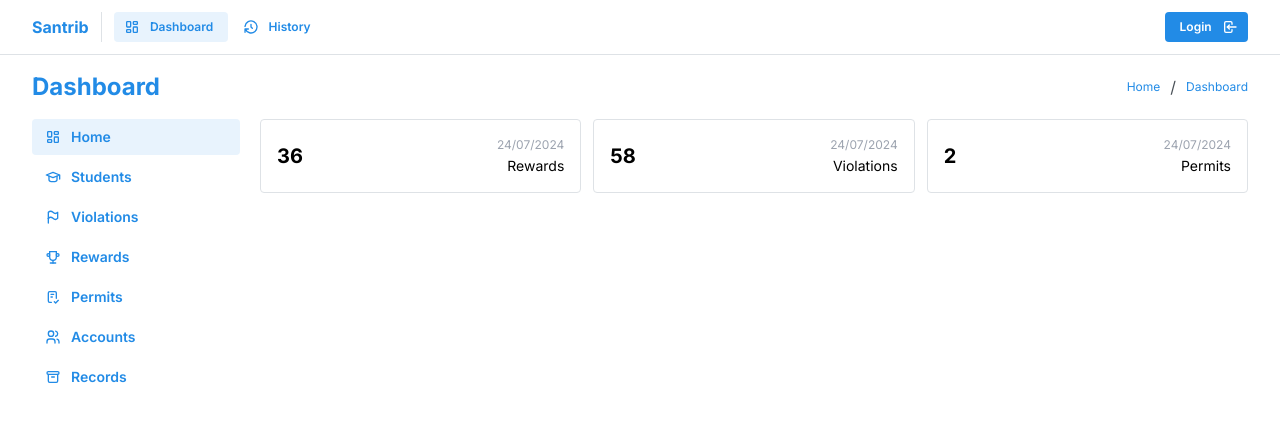
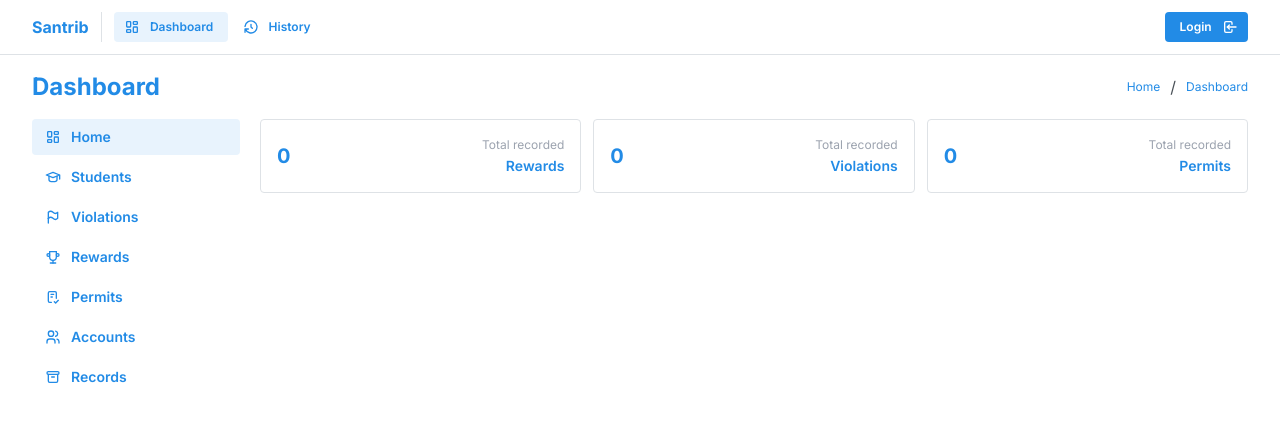
Before and after one commit to mafiefa02/santri-tertib, a Next.js app: page /dashboard in a window 1280 px wide. Shown: the top 422 px of the page. Built offline with nearby package versions, Linux system fonts and the light colour scheme; no server answers; the database is empty.

Commit message:
feat: implement dashboard statistics header

```diff
--- a/package.json
+++ b/package.json
@@ -20,6 +20,7 @@
     "@types/bcryptjs": "^2.4.6",
     "bcryptjs": "^2.4.3",
     "clsx": "^2.1.1",
+    "dayjs": "^1.11.12",
     "next": "14.2.5",
     "next-auth": "5.0.0-beta.18",
     "prisma": "latest",
--- /dev/null
+++ b/src/app/dashboard/_components/statistics-card.tsx
@@ -0,0 +1,33 @@
+import { Card, Skeleton } from '@mantine/core';
+import type { Prisma } from '@prisma/client';
+
+export const StatisticsCardLoading = () => (
+  <Skeleton className="h-[72px] w-full" />
+);
+
+export const StatisticsCard = async ({
+  name,
+  fetchFn,
+}: {
+  name: string;
+  fetchFn: Prisma.PrismaPromise<number>;
+}) => {
+  const value = await fetchFn;
+
+  return (
+    <Card
+      withBorder
+      className="flex cursor-pointer flex-row items-center justify-between hover:bg-gray-50"
+    >
+      <span className="text-xl font-bold text-mtn-primary-filled">{value}</span>
+      <div className="flex flex-col items-end gap-0">
+        <span className="text-xs text-gray-400 dark:text-mtn-dark-2">
+          Total recorded
+        </span>
+        <span className="text-sm font-semibold text-mtn-primary-filled">
+          {name}
+        </span>
+      </div>
+    </Card>
+  );
+};
--- a/src/app/dashboard/layout.tsx
+++ b/src/app/dashboard/layout.tsx
@@ -2,6 +2,8 @@ import { NavigationBar } from '@/components/navigation-bar';
 
 import { DashboardHeader } from './_components/dashboard-header';
 import { DashboardSidebar } from './_components/dashboard-sidebar';
+
+export const revalidate = 180;
 
 const DashboardLayout = ({
   children,
--- a/src/app/dashboard/page.tsx
+++ b/src/app/dashboard/page.tsx
@@ -1,34 +1,27 @@
-import { Card } from '@mantine/core';
-import React from 'react';
+import { Suspense } from 'react';
 
-const StatisticsCard = ({
-  name,
-  value,
-  date,
-}: {
-  name: string;
-  value: number;
-  date: string;
-}) => {
-  return (
-    <Card withBorder className="flex flex-row items-center justify-between">
-      <span className="text-xl font-bold">{value}</span>
-      <div className="flex flex-col items-end gap-0">
-        <span className="text-xs text-gray-400 dark:text-mtn-dark-2">
-          {date}
-        </span>
-        <span className="text-sm">{name}</span>
-      </div>
-    </Card>
-  );
-};
+import prisma from '@/config/db';
+
+import {
+  StatisticsCard,
+  StatisticsCardLoading,
+} from './_components/statistics-card';
 
 const DashboardPage = () => {
   return (
     <div className="grid grid-cols-1 gap-x-3 gap-y-2 mtn-sm:grid-cols-3">
-      <StatisticsCard date="24/07/2024" name="Rewards" value={36} />
-      <StatisticsCard date="24/07/2024" name="Violations" value={58} />
-      <StatisticsCard date="24/07/2024" name="Permits" value={2} />
+      <Suspense fallback={<StatisticsCardLoading />}>
+        <StatisticsCard fetchFn={prisma.rewardRecord.count()} name="Rewards" />
+      </Suspense>
+      <Suspense fallback={<StatisticsCardLoading />}>
+        <StatisticsCard
+          fetchFn={prisma.violationRecord.count()}
+          name="Violations"
+        />
+      </Suspense>
+      <Suspense fallback={<StatisticsCardLoading />}>
+        <StatisticsCard fetchFn={prisma.leaveRecord.count()} name="Permits" />
+      </Suspense>
     </div>
   );
 };
```
Also changed, not shown: 1 other file (tests, documents, lock files or other folders).
